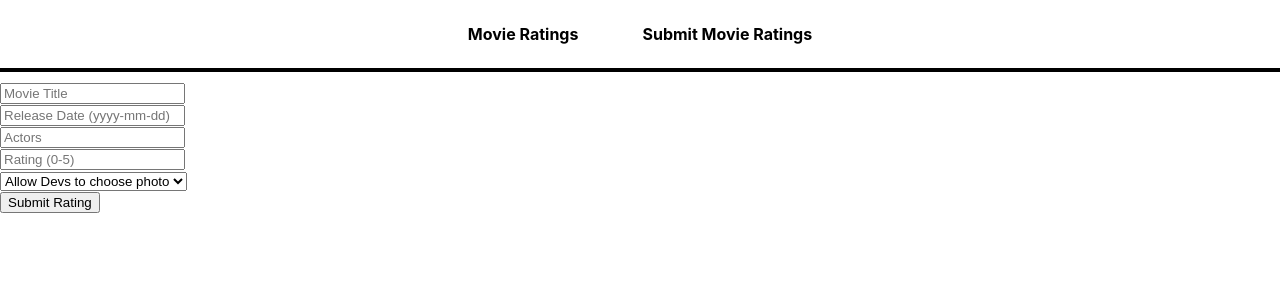
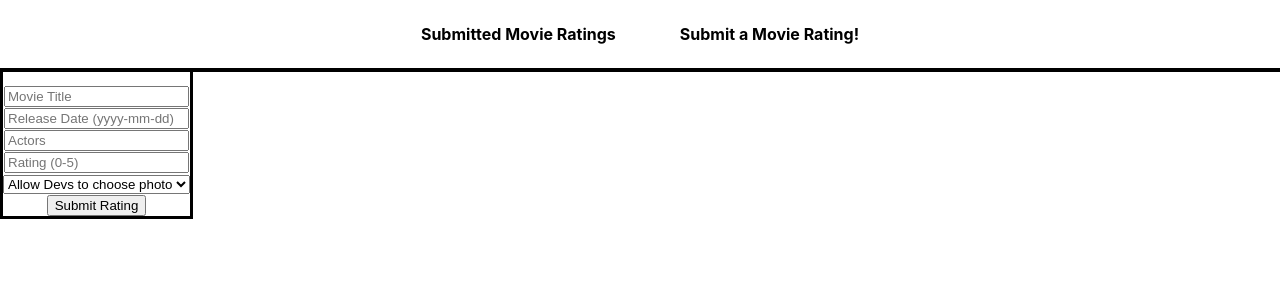
Before and after one commit to MasonSeward1/React.js, a React (Create React App) app: page /SubmitMovie in a window 1280 px wide. Shown: the top 300 px of the page. Built offline with nearby package versions, Linux system fonts and the light colour scheme.

Commit message:
Small bug fixes, slight code cleanup

```diff
--- a/package.json
+++ b/package.json
@@ -6,7 +6,9 @@
     "@testing-library/jest-dom": "^5.16.5",
     "@testing-library/react": "^13.4.0",
     "@testing-library/user-event": "^13.5.0",
+    "bootstrap": "^5.2.3",
     "react": "^18.2.0",
+    "react-bootstrap": "^2.7.2",
     "react-dom": "^18.2.0",
     "react-router-dom": "^6.8.1",
     "react-scripts": "5.0.1",
--- a/src/App.css
+++ b/src/App.css
@@ -1,3 +1,5 @@
+/* Navbar code from linkedin learning tutorial */
+
 nav {
   border-bottom: 4px solid black;
   text-align: center;
@@ -31,6 +33,10 @@ nav a:hover {
   color: white;
 }
 
+
+
+
+
 #movie_display {
   text-align: center;
   list-style-type: none;
@@ -40,3 +46,13 @@ img{
   width:100%;
   max-width:225px;
 }
+
+#form_display {
+  border-style: solid;
+  max-width: fit-content;
+  text-align: center;
+}
+
+form {
+  display: inline-block;
+}
--- a/src/Navbar.js
+++ b/src/Navbar.js
@@ -1,8 +1,9 @@
 import {Link} from "react-router-dom";
+
 export default function Navbar() {
     return (
     <nav>
-        <li><Link to="/">Movie Ratings</Link> </li>
-        <li><Link to="/SubmitMovie">Submit Movie Ratings</Link> </li>
+        <li><Link to="/">Submitted Movie Ratings</Link> </li>
+        <li><Link to="/SubmitMovie">Submit a Movie Rating!</Link> </li>
     </nav>);
 }
--- a/src/pages/MovieRatings.js
+++ b/src/pages/MovieRatings.js
@@ -11,10 +11,10 @@ const MovieRatings = (props) => {
         return <h1>Loading...</h1>
     }
 
-
     return (
         <>
             <Link to="/SubmitMovie"></Link>
+            <h1>`</h1>
             <ul id="movie_display">
             {
                     movies.map(movie =>
@@ -25,7 +25,7 @@ const MovieRatings = (props) => {
                         <li>Actors: {movie.actors}</li>,
                         <li>Rating: {movie.rating}</li>,
                         <button type="button" onClick = { () => {
-                            console.log("Movie Deleted"); removeMovie(movie.id)}}>Remove Movie</button>, <p></p>
+                            console.log("Movie `" + movie.title + "` has been deleted"); removeMovie(movie.id)}}>Remove Movie</button>, <p></p>
                     ])
             }
             </ul>
```
Also changed, not shown: src/App.js (+1 -14 lines), 1 other file (tests, documents, lock files or other folders).
